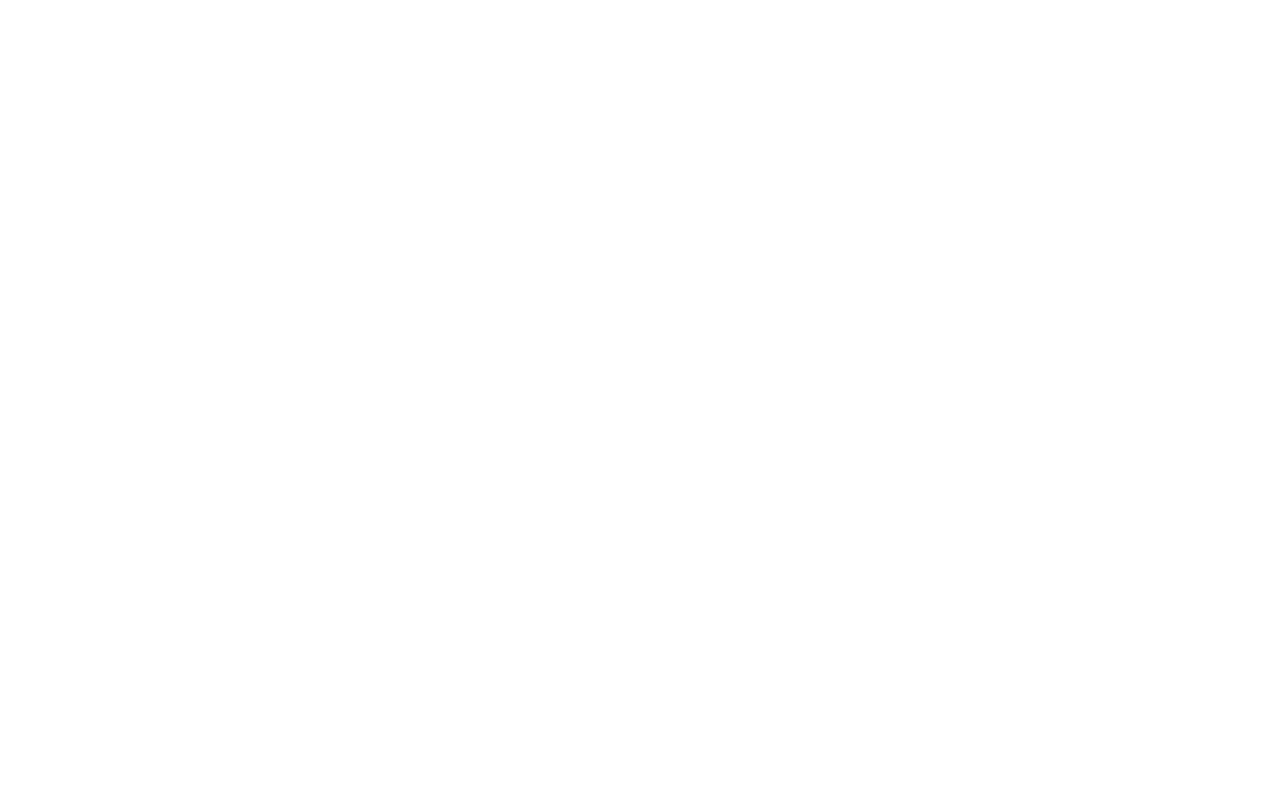
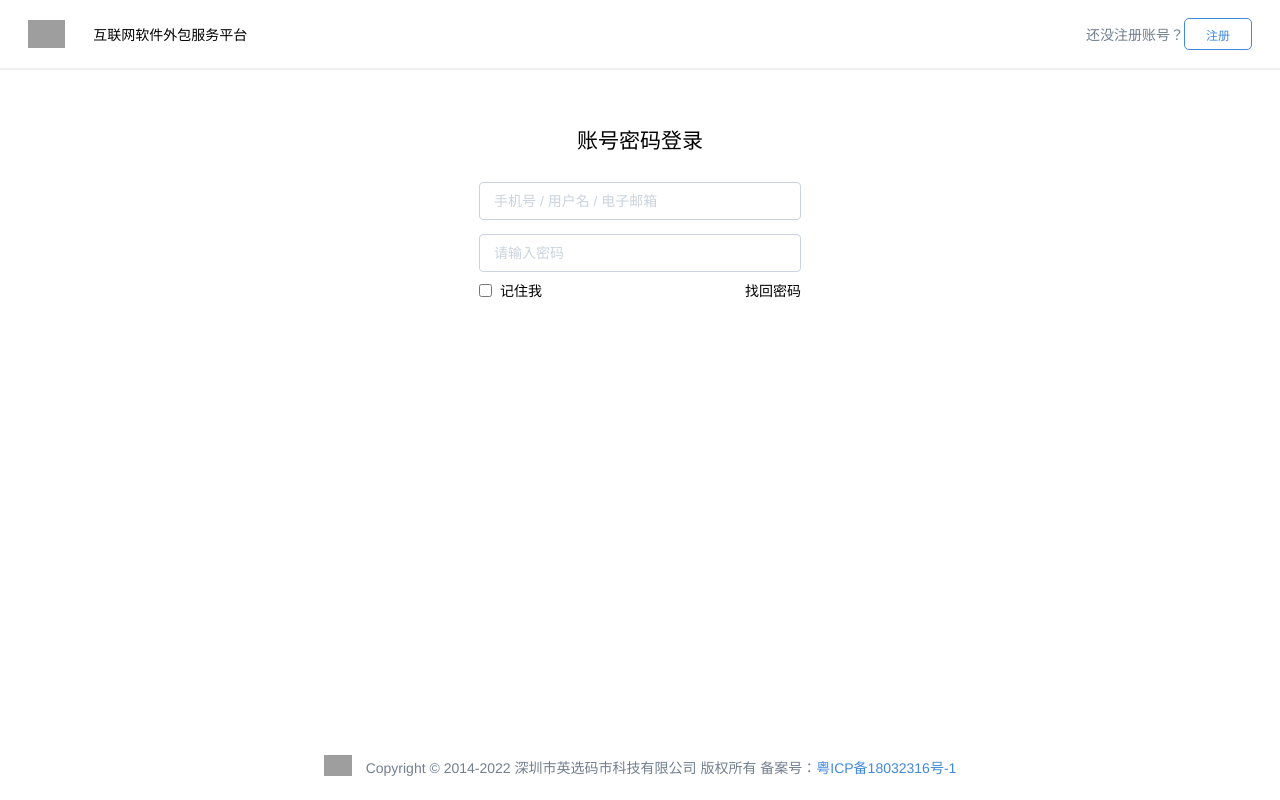
Before and after one commit to bo-ddd/machao2, a Nuxt app: page /login/LoginPage in a window 1280 px wide. Before the commit this address had no page. Built offline with nearby package versions, Linux system fonts and the light colour scheme; grey boxes are pictures that could not be loaded.

Commit message:
loginpage

```diff
--- /dev/null
+++ b/pages/login/LoginPage.vue
@@ -0,0 +1,206 @@
+<template>
+    <div class="login-page">
+        <div class="head-nav fs-14">
+            <div class="nav-left flex-align-center">
+                <img class="logo-img m-r-28 img-s-28"
+                    src="https://assets.codemart.com/scripts/97b8f071e76549f45dfbe527295955ba.png" alt="">
+                互联网软件外包服务平台
+            </div>
+            <div class="nav-right flex-align-center">
+                还没注册账号？
+                <button class="btn">注册</button>
+            </div>
+        </div>
+
+        <div class="container">
+            <!-- <div class="con-tab1" style="display:block">
+                <div class="con-title mr-t-40 mr-b-14">微信扫码登录</div>
+                <img src="https://mp.weixin.qq.com/cgi-bin/showqrcode?ticket=gQH_7zwAAAAAAAAAAS5odHRwOi8vd2VpeGluLnFxLmNvbS9xLzAyREJyTUJPVEtleTMxNnZyTnh6MVcAAgSPTTFjAwQQDgAA" alt="">
+                <div class="mr-t-35">
+                    <span class="link-style">使用账号密码登录</span>
+
+                </div>
+            </div> -->
+            <div class="con-tab2 tab-wrap">
+                <div class="con-title mr-t-40 mr-b-14">账号密码登录</div>
+                <input type="text" placeholder="手机号 / 用户名 / 电子邮箱" class="con-input mr-t-14">
+                <input type="text" placeholder="请输入密码" class="con-input mr-t-14 mr-b-8">
+                <div class="flex-bet fs-14 con">
+                    <div class=flex-align-center >
+                        <input type="checkbox">
+                        <span class="pa-lr-8">
+                            记住我
+                        </span>
+                    </div>
+                    <div>
+                        找回密码
+                    </div>
+                </div>
+            </div>
+        </div>
+
+        <div class="foot flex-align-center tip-text">
+            <div class="logo p-lr-7"><img class="logo-img img-s-21"
+                    src="https://assets.codemart.com/scripts/97b8f071e76549f45dfbe527295955ba.png" alt=""></div>
+            <div class="tip-text p-lr-7">
+                Copyright © 2014-2022 深圳市英选码市科技有限公司 版权所有 备案号：<a class="link-style"
+                    href="http://www.miitbeian.gov.cn/publish/query/indexFirst.action">粤ICP备18032316号-1</a>
+            </div>
+        </div>
+    </div>
+</template>
+<style scoped>
+.login-page {
+    position: relative;
+    height: 100vh;
+}
+
+.head-nav {
+    display: flex;
+    justify-content: space-between;
+    height: 70px;
+    align-items: center;
+    padding: 0 28px;
+    border-bottom: 2px solid #EFEFEF;
+    box-sizing: border-box;
+    /* box-shadow: 0px 0.5px 5px #E9E9E9; */
+}
+
+.nav-left {
+    height: 100%;
+}
+
+.m-r-28 {
+    margin-right: 28px;
+}
+
+.nav-right {
+    height: 100%;
+    color: #727f8f;
+}
+
+.nav-right .btn {
+    border: 1px solid #4289dc;
+    color: #4289dc;
+    font-size: 12px;
+    background-color: white;
+    padding: 6.2px 21px;
+    border-radius: 5px;
+}
+
+.flex-align-center {
+    display: flex;
+    align-items: center;
+}
+
+.fs-14 {
+    font-size: 14px;
+}
+
+.foot {
+    width: 100%;
+    position: absolute;
+    bottom: 0;
+    justify-content: center;
+    padding: 21px 0;
+}
+
+.img-s-21 {
+    height: 21px;
+}
+
+.img-s-28 {
+    height: 28px;
+}
+
+.tip-text {
+    color: #727F8F;
+    font-size: 14px;
+}
+
+.p-lr-7 {
+    padding: 0 7px;
+}
+
+.link-style {
+    color: #4289dc;
+}
+
+.container {
+    /* display: flex;
+    justify-content: center; */
+}
+
+.container .con-tab1 {
+    display: inline-block;
+    margin: 0 auto;
+    text-align: center;
+}
+
+.container img {
+    width: 250px;
+    display: block;
+}
+
+.con-tab1 .link-style {
+    font-size: 14px;
+    color: #9B9B9B;
+    text-decoration: underline;
+    cursor: pointer;
+}
+
+.mr-t-40 {
+    margin-top: 40px;
+}
+
+.con-title {
+    font-size: 21px;
+    padding: 14px 0;
+    text-align: center;
+}
+
+.mr-b-14 {
+    margin-bottom: 14px;
+}
+.mr-b-8{
+    margin-bottom: 8px;
+}
+.mr-t-35 {
+    margin-top: 35px;
+}
+
+.mr-t-14 {
+    margin-top: 14px;
+}
+
+.con-input {
+    display: block;
+    width: 100%;
+    box-sizing: border-box;
+    border: 1px solid #cad3de;
+    border-radius: 4px;
+    font-size: 14px;
+    padding: 10px 14px;
+}
+
+.con-tab2 input::placeholder {
+    color: #cad3de;
+}
+.con-input:focus{
+    border: 1px solid #4289DC;
+
+}
+.tab-wrap {
+    width: 322px;
+    margin: auto;
+}
+
+.flex-bet {
+    display: flex;
+    align-items: center;
+    justify-content: space-between;
+}
+.pa-lr-8{
+    padding: 0 8px;
+}
+</style>
```
